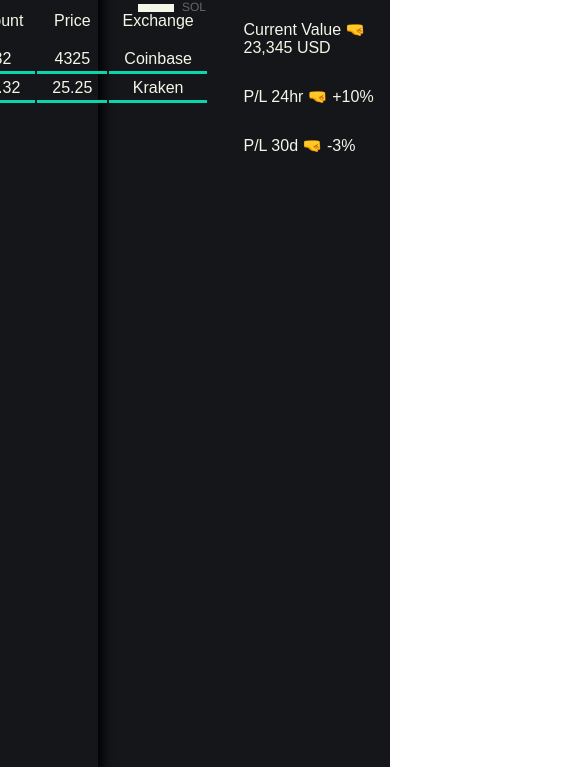
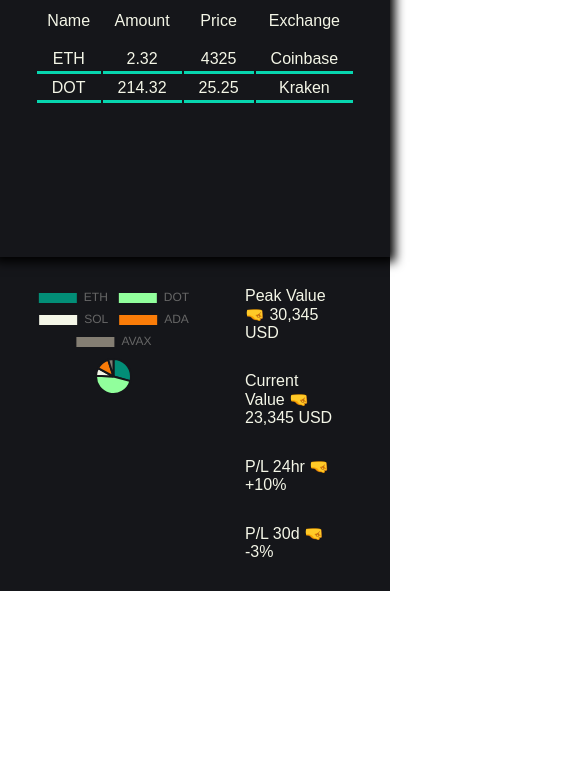
Before and after one commit to NoahHendrickson/Crypto_Portfolio, a website: page index.html in a window 390 px wide. Shown: the part 207-974 px from the top of the page, 585 px wide, since content can reach past the window. After the commit the page ends 844 px from the top, so only its background shows below. Drawn offline with nearby package versions, Linux system fonts and the light colour scheme; a web font is replaced by a local one.

Commit message:
working on responsiveness

```diff
--- a/index.html
+++ b/index.html
@@ -72,9 +72,6 @@
           <li>BTC ✌️ $43,543</li>
           <li>ETH $3,365</li>
           <li>DOT $27.42</li>
-          <li>SOL 157.43</li>
-          <li>ADA 1.48</li>
-          <li>AVAX 93.54</li>
           <li></li>
         </ul>
       </div>
--- a/main.js
+++ b/main.js
@@ -12,7 +12,6 @@ const myChart = new Chart(ctx, {
                 'rgba(244, 246, 231, 1)',
                 'rgb(250, 124, 8)',
                 'rgba(132, 126, 115, 1)',
-                'rgb(32, 176, 184))'
             ],
             borderColor: [
               'rgb(21, 22, 26)',
@@ -20,9 +19,8 @@ const myChart = new Chart(ctx, {
               'rgb(21, 22, 26)',
               'rgb(21, 22, 26)',
               'rgb(21, 22, 26)',
-              'rgb(21, 22, 26)',
             ],
-            borderWidth: 4
+            borderWidth: 2
         }]
     },
     options: {
--- a/style.css
+++ b/style.css
@@ -162,6 +162,9 @@ select {
   padding: 2px 4px;
 }
 
+.prices-slider {
+  width: 100%;
+}
 .prices {
   display: flex;
   font-size: 1.25rem;
@@ -173,8 +176,15 @@ select {
 
 .main {
   display: grid;
-  grid-template-columns: 25vw 75vw;
+  grid-template-columns: 1fr 2.5fr;
   grid-template-rows: 100vh;
+}
+
+@media only screen and (max-width: 800px) {
+  .main {
+    grid-template-columns: 1fr;
+    grid-template-rows: 1fr 1fr;
+  }
 }
 
 .side-nav {
@@ -202,14 +212,13 @@ table {
   display: flex;
   text-align: center;
   justify-content: center;
-  font-size: 1em;
+  font-size: 1rem;
   margin: 0px auto;
   color: var(--white);
 }
 
 th {
   font-weight: 400;
-  font-size: 1em;
   padding-bottom: 15px;
 }
 
@@ -237,7 +246,7 @@ td {
 }
 
 .portfolio-values > li {
-  margin: 15px 0px;
+  margin: 15px 50px;
 }
 
 #myChart {
```
